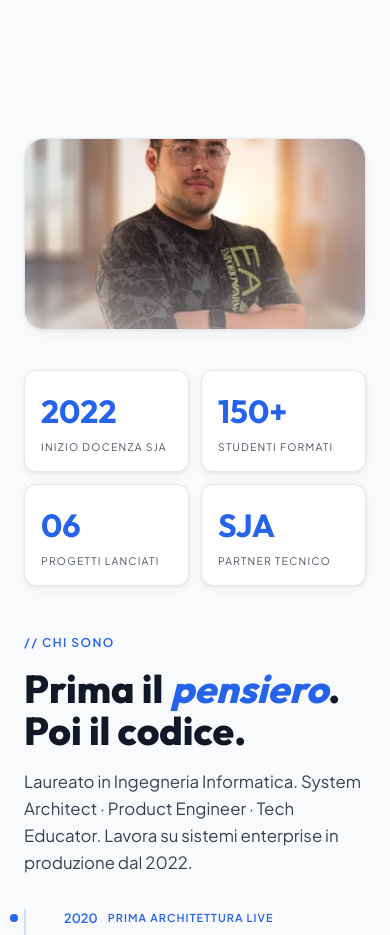
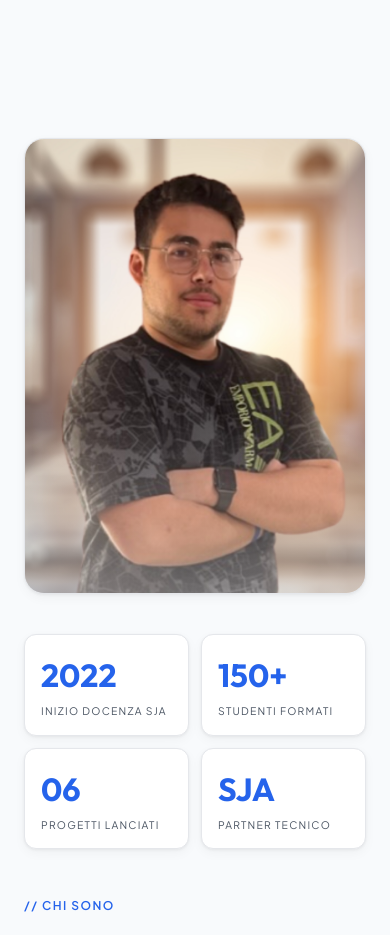
Before and after one commit to Flame0510/micheletornello.com, a Next.js app: page / in a window 390 px wide. Shown: the part 2120-3055 px from the top of the page. Built offline with nearby package versions, Linux system fonts and the light colour scheme.

Commit message:
fix: ChiSono photo taller on mobile and tablet

```diff
--- a/src/app/globals.css
+++ b/src/app/globals.css
@@ -967,6 +967,7 @@ h1 {
 .chiB_photoBox {
   position: relative;
   aspect-ratio: 4/5;
+  min-height: 420px;
   background: var(--bg-alt);
   overflow: hidden;
   border-radius: 1.25rem;
@@ -1027,13 +1028,27 @@ h1 {
   }
   .chiB_visual { width: 100%; }
   .chiB_photoBox {
-    aspect-ratio: 16/9;
-    max-height: 350px;
     width: 100%;
   }
   .chiB_story { gap: 32px; }
   .chiB_title { font-size: clamp(2.2rem, 10vw, 3.2rem); }
   .chiB_flow { padding-left: 20px; gap: 24px; }
+}
+
+/* Mobile */
+@media (max-width: 767px) {
+  .chiB_photoBox {
+    min-height: 380px;
+    aspect-ratio: 3/4;
+  }
+}
+
+/* Tablet */
+@media (min-width: 768px) and (max-width: 1024px) {
+  .chiB_photoBox {
+    min-height: 480px;
+    aspect-ratio: 4/5;
+  }
 }
 
 @media (max-width: 768px) {
```
